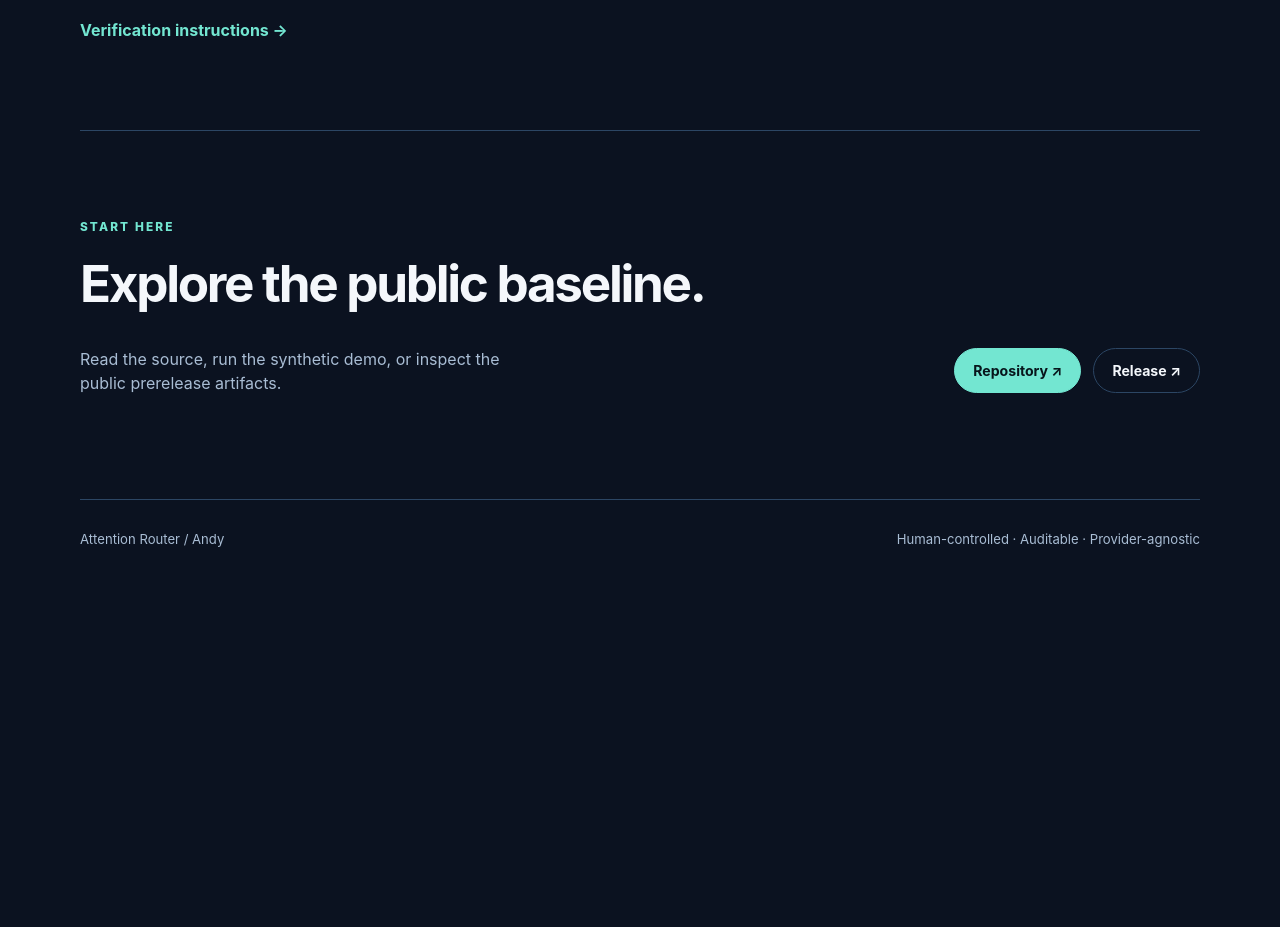
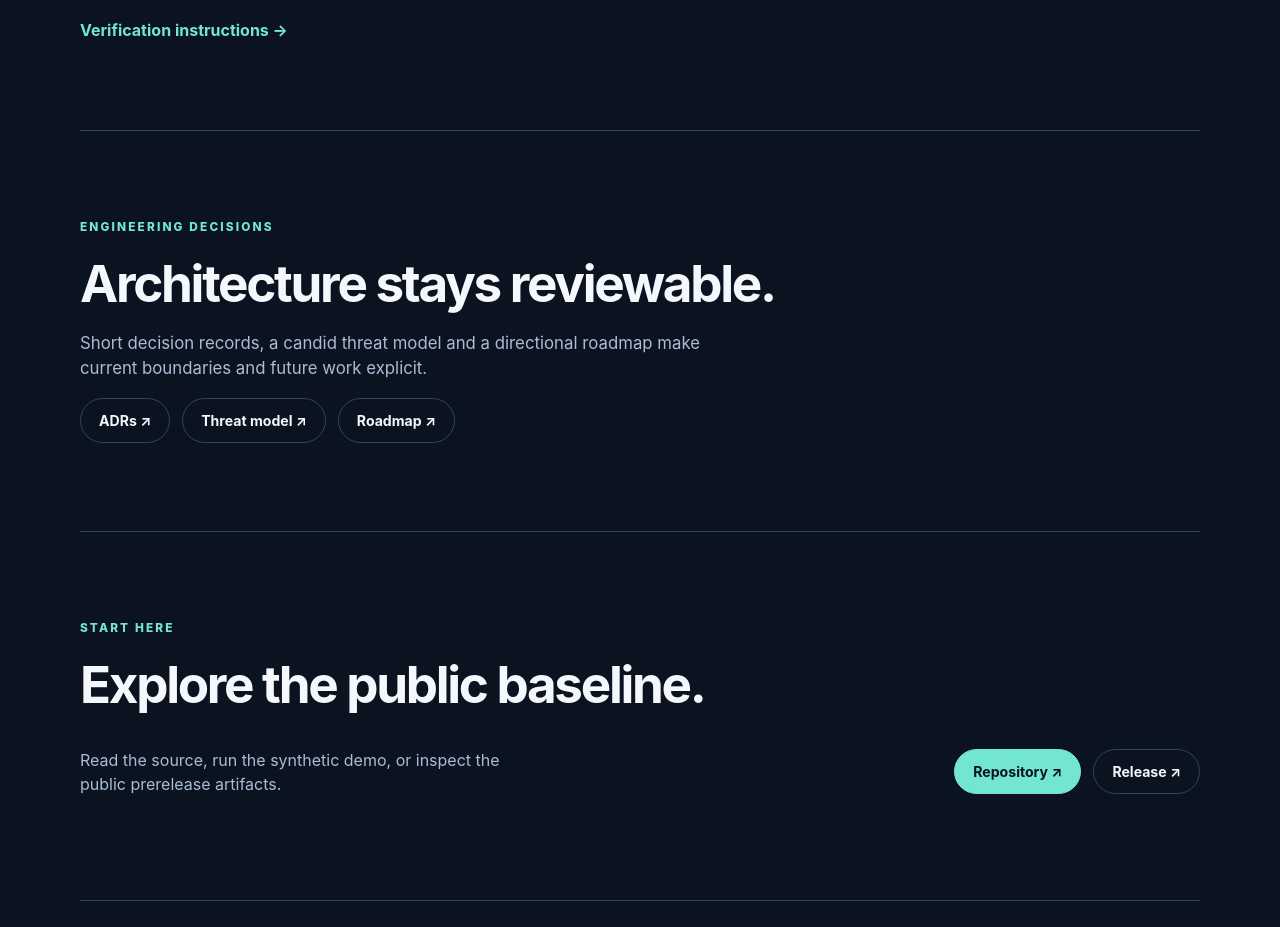
Before and after one commit to escossio/attention-router, a plain HTML site: page docs/site/index.html in a window 1280 px wide. Shown: the part 2760-3687 px from the top of the page. Before the commit the page ends 3355 px from the top, so only its background shows below. Drawn offline with Linux system fonts and the light colour scheme; files whose address does not match are found by name.

Commit message:
docs: link architecture governance

```diff
--- a/docs/site/index.html
+++ b/docs/site/index.html
@@ -31,6 +31,7 @@
     <section class="section demo wrap" id="demo"><div><p class="eyebrow">SYNTHETIC · OFFLINE</p><h2>See the boundary in motion.</h2><p class="copy">A short, provider-free architecture walkthrough. No real account, conversation, credentials or live runtime.</p><a class="text-link" href="https://github.com/escossio/attention-router/blob/main/docs/demo.md">Read the demo guide →</a></div><video controls preload="metadata" poster="assets/demo/attention-router-demo-poster.png"><source src="assets/demo/attention-router-demo.mp4" type="video/mp4">Your browser does not support the video element.</video></section>
     <section class="section wrap" id="engineering"><p class="eyebrow">ENGINEERING SIGNALS</p><h2>Built to be inspected.</h2><div class="metrics"><div><strong>986</strong><span>Python tests</span></div><div><strong>228</strong><span>Transport tests</span></div><div><strong>325</strong><span>PostgreSQL tests</span></div><div><strong>0</strong><span>CodeQL High open</span></div></div><div class="tags"><span>Protected main</span><span>CodeQL</span><span>Secret scanning</span><span>Dependabot</span><span>GHCR</span><span>SBOM + provenance</span></div></section>
     <section class="section supply wrap" id="supply-chain"><p class="eyebrow">SUPPLY CHAIN</p><h2>Verify what you run.</h2><p class="copy">The public container is published for <code>linux/amd64</code>. Pin its immutable digest for reproducible consumption; the release includes an SPDX SBOM, checksums and artifact/build attestations.</p><code class="image">ghcr.io/escossio/attention-router:v0.1.0</code><a class="text-link" href="https://github.com/escossio/attention-router/blob/main/docs/supply-chain.md">Verification instructions →</a></section>
+    <section class="section wrap" id="governance"><p class="eyebrow">ENGINEERING DECISIONS</p><h2>Architecture stays reviewable.</h2><p class="copy">Short decision records, a candid threat model and a directional roadmap make current boundaries and future work explicit.</p><div class="actions"><a class="button" href="https://github.com/escossio/attention-router/tree/main/docs/adr">ADRs ↗</a><a class="button" href="https://github.com/escossio/attention-router/blob/main/docs/security/threat-model.md">Threat model ↗</a><a class="button" href="https://github.com/escossio/attention-router/blob/main/ROADMAP.md">Roadmap ↗</a></div></section>
     <section class="section run wrap"><p class="eyebrow">START HERE</p><h2>Explore the public baseline.</h2><div class="run-grid"><p>Read the source, run the synthetic demo, or inspect the public prerelease artifacts.</p><div class="actions"><a class="button primary" href="https://github.com/escossio/attention-router">Repository ↗</a><a class="button" href="https://github.com/escossio/attention-router/releases/tag/v0.1.0">Release ↗</a></div></div></section>
   </main>
   <footer class="wrap"><span>Attention Router / Andy</span><span>Human-controlled · Auditable · Provider-agnostic</span></footer>
```
Also changed, not shown: README.md.
